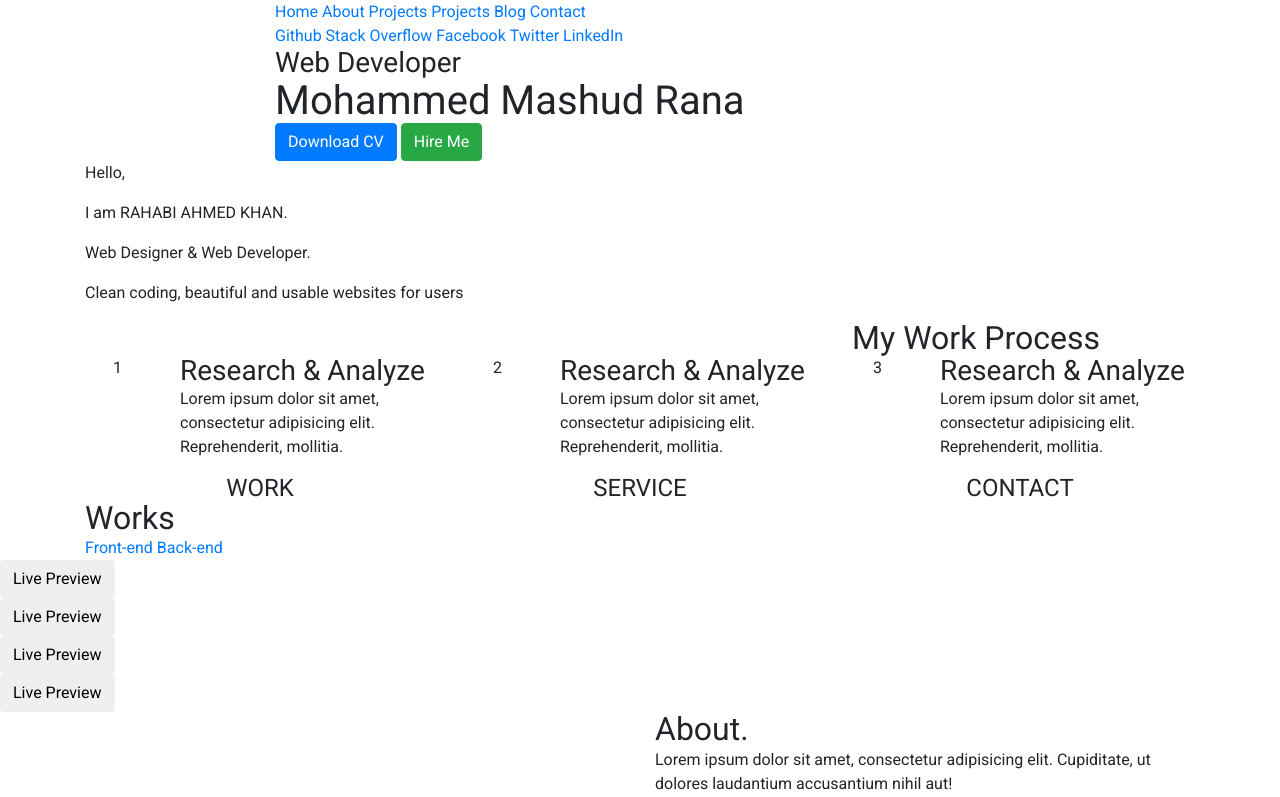
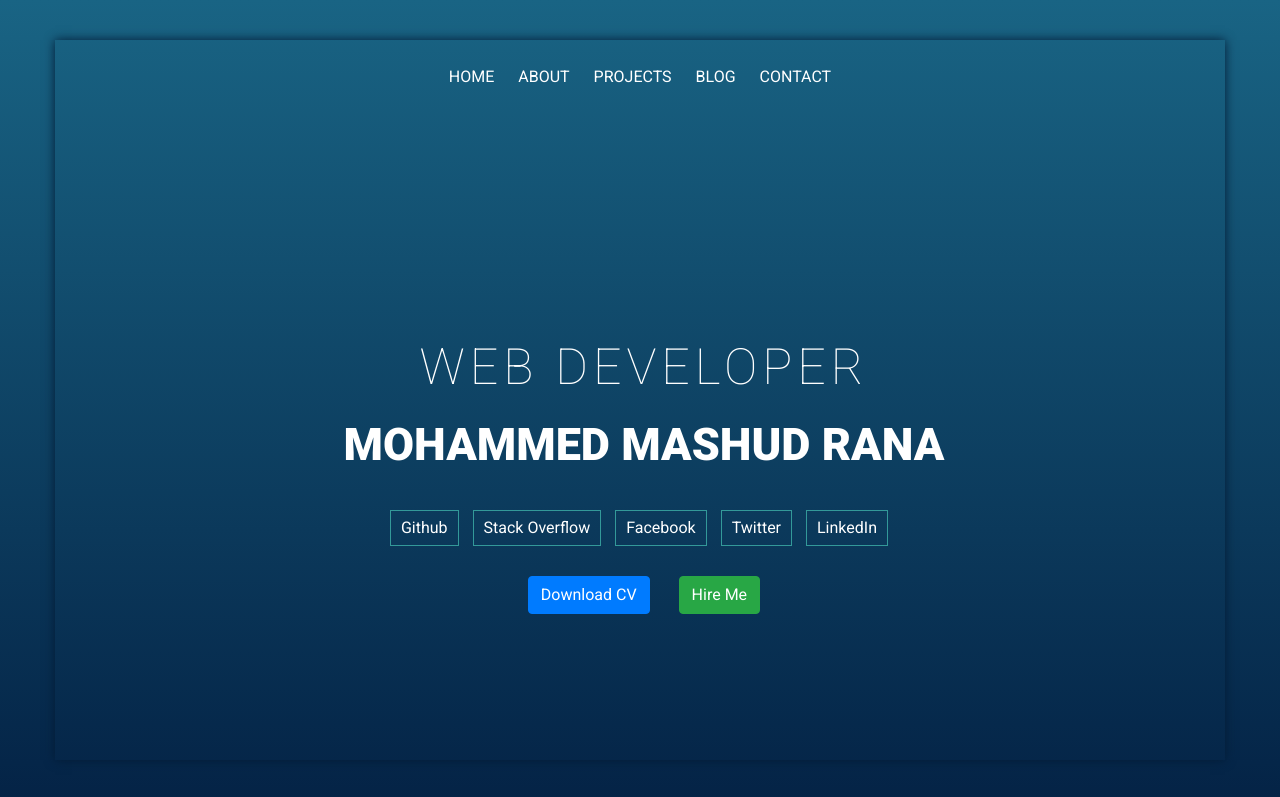
Before and after one commit to mashudranagithub/MyPortfolio, a plain HTML site: page index.html in a window 1280 px wide. Shown: the top 797 px of the page. Drawn offline with Linux system fonts and the light colour scheme.

Commit message:
ViewPort css design complete

```diff
--- a/assets/css/main.css
+++ b/assets/css/main.css
@@ -30,3 +30,130 @@ h6{
     margin:0;
     padding:0;
 }
+
+
+
+
+
+
+
+/**/
+/*Section Introduction*/
+/**/
+
+
+section#Introduction{
+    background: red;
+    background: -webkit-linear-gradient(#196484, #042346);
+    background: -o-linear-gradient(#196484, #042346);
+    background: -moz-linear-gradient(#196484, #042346);
+    background: linear-gradient(#196484, #042346);
+    min-height: 100vh;
+}
+
+section#Introduction .container{
+    padding:5vh 0px 5vh;
+}
+
+section#Introduction .container .row{
+    box-shadow: 0px 0px 10px #031b35;
+    min-height: 90vh;
+}
+
+
+
+
+
+
+
+
+.main-menu {
+    text-align: center;
+    padding-top:20px;
+}
+
+.main-menu ul li {
+    padding: 5px 10px;
+}
+
+.main-menu ul li a {
+    color: #fff;
+    text-transform: uppercase;
+    font-weight: 400;
+}
+
+.main-menu ul li a:hover{
+    color:#399;
+}
+
+
+
+
+
+
+
+.intro-box{
+    position: absolute;
+    top: 50%;
+    left: 50%;
+    margin-left: -38%;
+    margin-top: -60px;
+    text-align: center;
+}
+
+
+.intro-box h3 {
+    font-family: 'Roboto', sans-serif;
+    font-size: 50px;
+    font-weight: 100;
+    color: #fff;
+    text-transform: uppercase;
+    letter-spacing: 5px;
+}
+
+.intro-box h1 {
+    font-family: 'Roboto', sans-serif;
+    font-size: 45px;
+    font-weight: 900;
+    color: #fff;
+    text-transform: uppercase;
+    padding-top: 25px;
+    padding-bottom: 40px;
+}
+
+
+
+
+
+.profiles-menu{
+    padding-bottom: 30px;
+}
+
+.profiles-menu ul li {
+    padding: 5px 10px;
+    border: 1px solid #399;
+    margin-right: 10px;
+}
+
+.profiles-menu ul li a{
+    color:#fff;
+}
+
+
+.profiles-menu ul li:hover {
+    background:#23C181;
+}
+
+.profiles-menu ul li:hover a {
+    color:#fff;
+}
+
+
+
+
+
+
+div.btns button.btn.btn-primary {
+    margin-right: 25px;
+    cursor:pointer;
+}
--- a/index.html
+++ b/index.html
@@ -32,7 +32,7 @@
 
 
 
-    <section id="introduction">
+    <section id="Introduction">
         <div class="container">
             <div class="row justify-content-center">
                 <div class="col-md-8">
@@ -42,31 +42,30 @@
                                 <li><a href="index.html">Home</a></li>
                                 <li><a href="#">About</a></li>
                                 <li><a href="#">Projects</a></li>
-                                <li><a href="#">Projects</a></li>
                                 <li><a href="#">Blog</a></li>
                                 <li><a href="#">Contact</a></li>
                             </ul>
                         </div>
-
-
-                        <div class="profiles-menu">
-                            <ul>
-                                <li><a href="#">Github</a></li>
-                                <li><a href="#">Stack Overflow</a></li>
-                                <li><a href="#">Facebook</a></li>
-                                <li><a href="#">Twitter</a></li>
-                                <li><a href="#">LinkedIn</a></li>
-                            </ul>
-                        </div>
-
-
                     </div>
                     <div class="intro-box">
                         <h3>Web Developer</h3>
                         <h1>Mohammed Mashud Rana</h1>
+
+                        <div class="profiles-menu">
+                            <ul>
+                                <li><a href="https://github.com/mashudranagithub" target="_blank">Github</a></li>
+                                <li><a href="https://stackoverflow.com/users/7605928/mashud" target="_blank">Stack Overflow</a></li>
+                                <li><a href="https://www.facebook.com/mashudranabitm" target="_blank">Facebook</a></li>
+                                <li><a href="https://twitter.com/mashudranabitm" target="_blank">Twitter</a></li>
+                                <li><a href="https://www.linkedin.com/in/md-mashud-rana-443815147/" target="_blank">LinkedIn</a></li>
+                            </ul>
+                        </div>
+
                         <div class="btns">
+                            <a href="http://www.mashudrana.com/CV.pdf" target="_blank">
+                                <button class="btn btn-primary">Download CV</button>
+                            </a>
                             <a href="">
-                                <button class="btn btn-primary">Download CV</button>
                                 <button class="btn btn-success">Hire Me</button>
                             </a>
                         </div>
```
